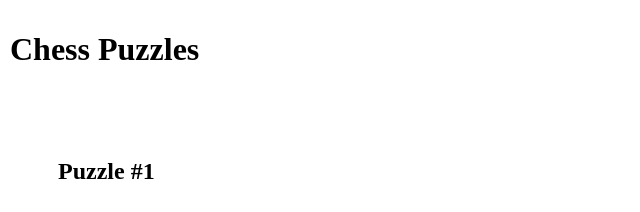
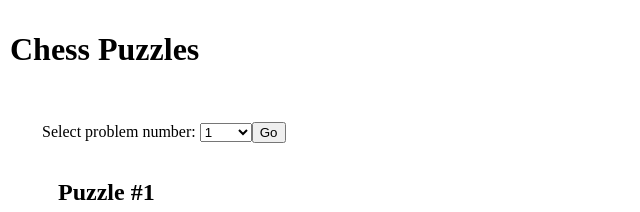
Before and after one commit to joeldick/chess_puzzles2, a React (Vite) app: page / in a window 1280 px wide. Shown: the top 212 px of the page, without its empty margins (0-640 px from the left). Built offline with nearby package versions, Linux system fonts and the light colour scheme.

Commit message:
dropdown to select puzzle number Issue #3

```diff
--- a/src/App.jsx
+++ b/src/App.jsx
@@ -10,6 +10,7 @@ function App() {
   const [game, setGame] = useState(new Chess(currentProblem.fen));
   const [promptText, setPromptText] = useState(`${currentProblem.first} and ${currentProblem.type}`);
   const [resultText, setResultText] = useState("Make a Move");
+  const [selectedProblemID, setSelectedProblemID] = useState(currentProblemIndex);
 
   useEffect(() => {
     const problem = problems.problems[currentProblemIndex];
@@ -18,6 +19,10 @@ function App() {
     setPromptText(`${problem.first} and ${problem.type}`);
     setResultText('Make a Move');
   }, [currentProblemIndex]);
+
+  function goToProblem (problemID) {
+    setCurrentProblemIndex(problemID)
+  }
 
   function onDrop(sourceSquare, targetSquare) {
     const moveResult = game.move({
@@ -46,6 +51,22 @@ function App() {
   }
 
   return (
+    <>
+      <div>
+        <label htmlFor="problem-select">Select problem number: </label>
+        <select
+          id="problem-select"
+          value={selectedProblemID}
+          onChange={(e) => setSelectedProblemID(parseInt(e.target.value))}
+        >
+          {problems.problems.map((_, index) => (
+            <option key={index} value={index}>
+              {index + 1}
+            </option>
+          ))}
+        </select>
+        <button onClick={() => goToProblem(selectedProblemID)}>Go</button>
+      </div>
       <div className="container" id="PuzzleContainer">
         <div id="PuzzleNumberText">
           <h2>Puzzle #{currentProblem.problemid}</h2>
@@ -60,6 +81,7 @@ function App() {
           {resultText}
         </div>
       </div>
+    </>
   );
 }
 
```
Lines whose indentation alone changed are shown as unchanged.
